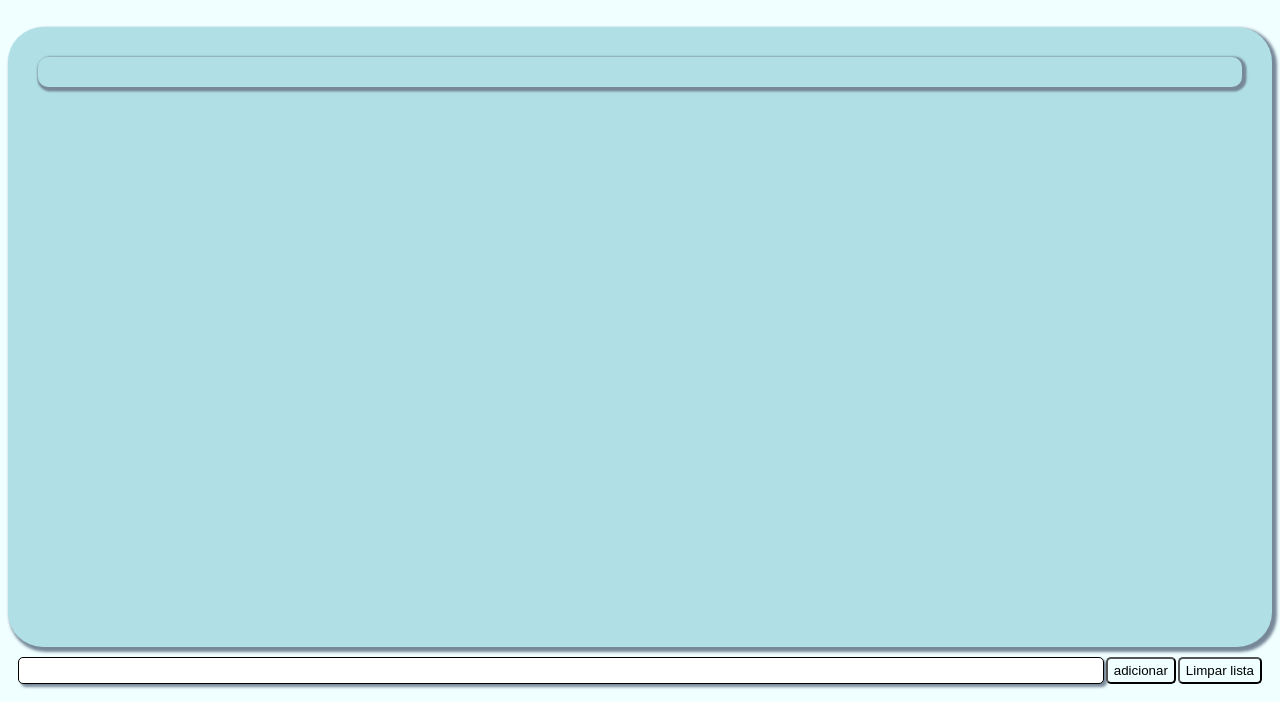
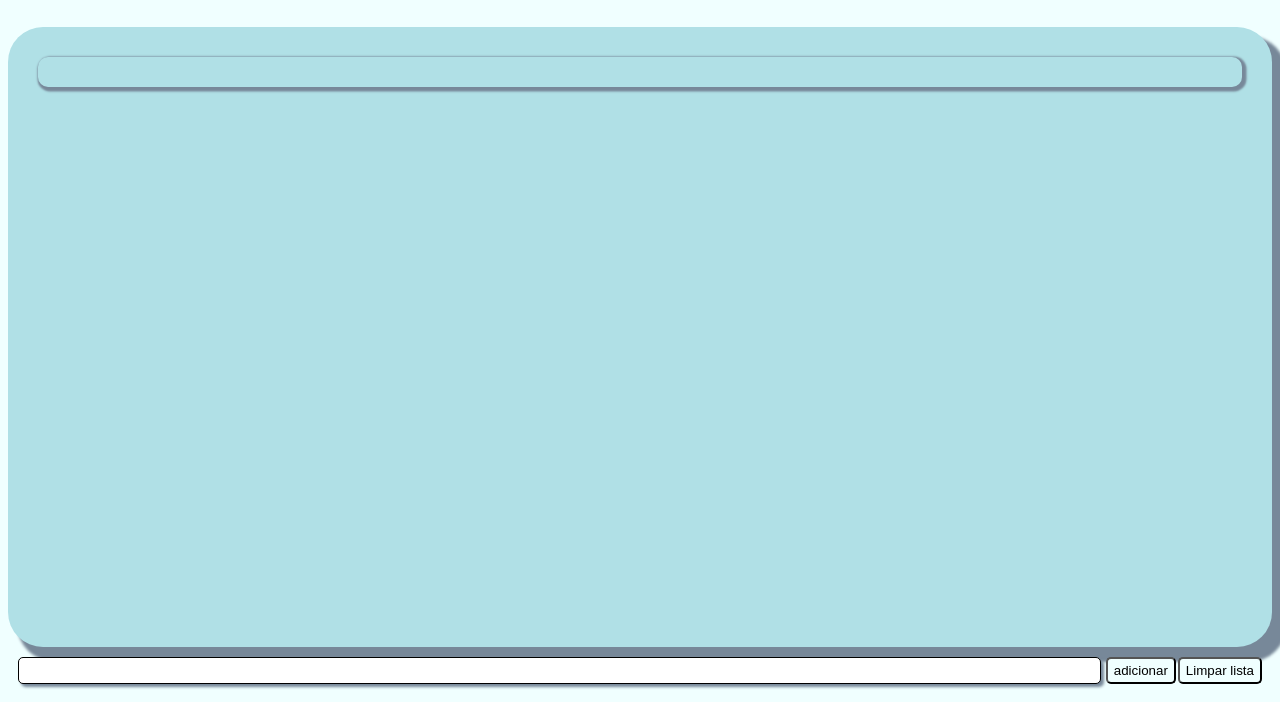
Before and after one commit to joaomichalskiTI/Minha-lista-de-tarefas, a plain HTML site: page index.html in a window 1280 px wide. Shown: the part 98-800 px from the top of the page. Drawn offline with Linux system fonts and the light colour scheme.

Commit message:
Update style.css

```diff
--- a/style.css
+++ b/style.css
@@ -31,7 +31,7 @@ body
     background: 	#B0E0E6;
     border-radius: 35px 35px;
     padding: 30px;
-    box-shadow: 3px 3px 3px 2px #778899;
+    box-shadow: 12px 12px 3px 3px #778899;
 
 
   }
@@ -68,7 +68,7 @@ body
  .adc{
   border-radius: 5px 5px;
   background: #F0FFFF;
-  margin-left: 2px;
+  margin-left: 5px;
  }
 
  .adc:hover {
```
Lines whose indentation alone changed are shown as unchanged.
